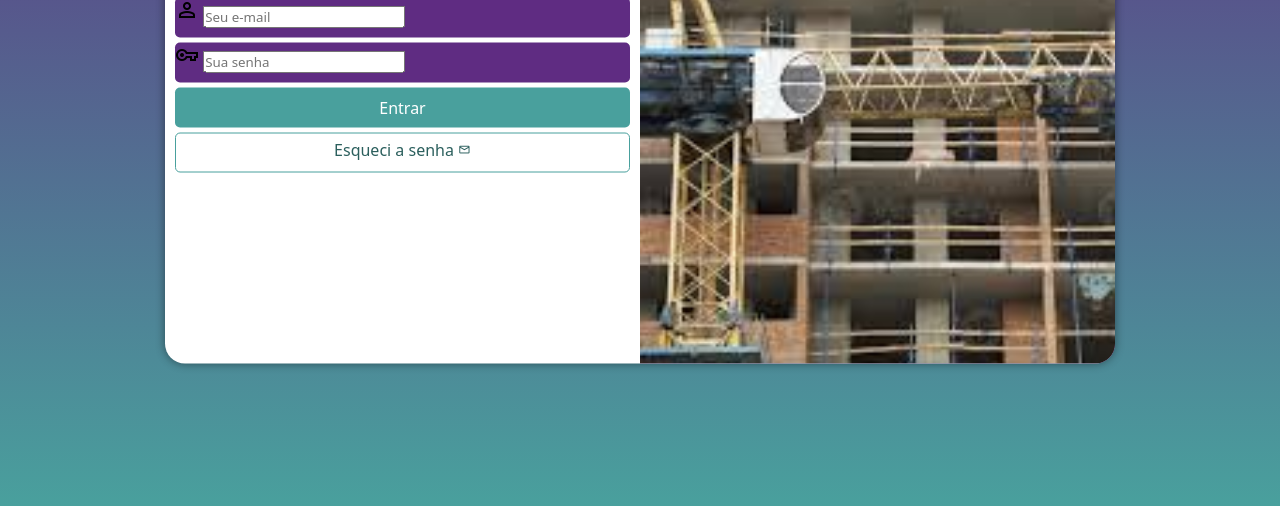
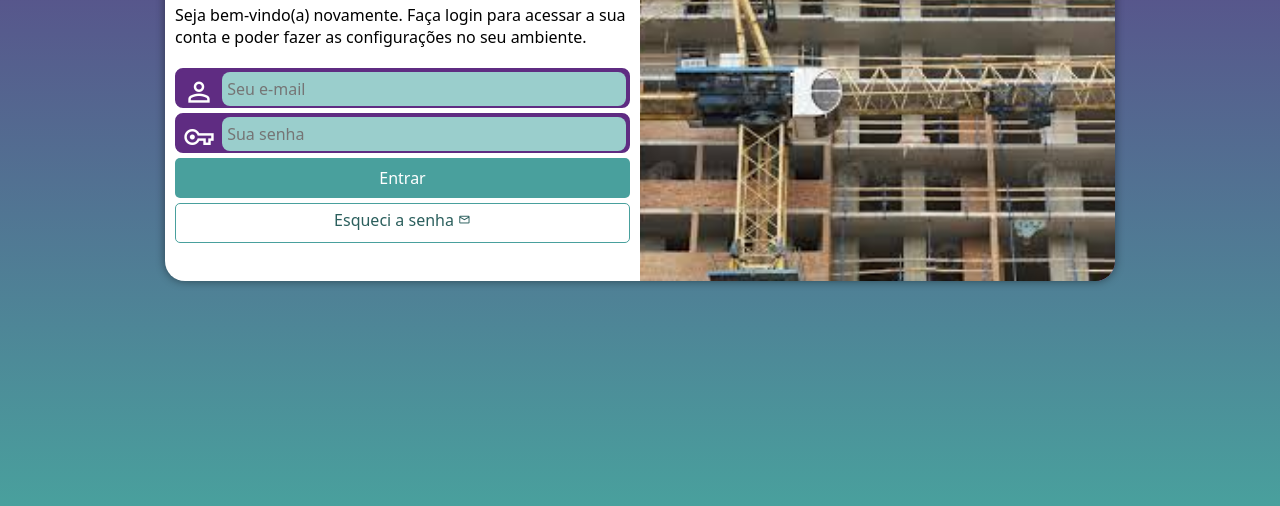
Before and after one commit to Eduardo-Carrascosa/projeto-login, a plain HTML site: page index.html in a window 1280 px wide. Shown: the part 294-800 px from the top of the page. Drawn offline with nearby package versions, Linux system fonts and the light colour scheme.

Commit message:
finalizando projeto-login

```diff
--- a/estilo/media-query.css
+++ b/estilo/media-query.css
@@ -8,6 +8,7 @@
 
     section#login {
         width: 950px;
+        height: 350px;
     }
 
     section#login > div#imagem {
@@ -28,6 +29,7 @@
     }
 
     div#formulario > p {
-        font-size: 1.2em;
+        font-size: 1em;
+        margin: 20px 0px;
     }
 }
--- a/estilos/style.css
+++ b/estilos/style.css
@@ -70,12 +70,35 @@ form > div.campo {
     background-color: #5f2c82;
     width: 100%;
     height: 40px;
-    border-radius: 5px;
+    border-radius: 8px;
     margin: 5px 0px;
+    border: 3px solid #5f2c82;
 }
 
 div.campo label {
     display: none;
+}
+
+div.campo > i {
+    color: white;
+    font-size: 2em;
+    width: 40px;
+    padding: 5px;
+}
+
+div.campo > input {
+    background-color: #9acecc;
+    font-size: 1em;
+    width: calc(100% - 45px);
+    transform: translateY(-13px);
+    height: 100%;
+    border: 0px;
+    border-radius: 8px;
+    padding: 5px;
+}
+
+div.campo > input:focus-within {
+    background-color: white;
 }
 
 form > input[type=submit] {
```
